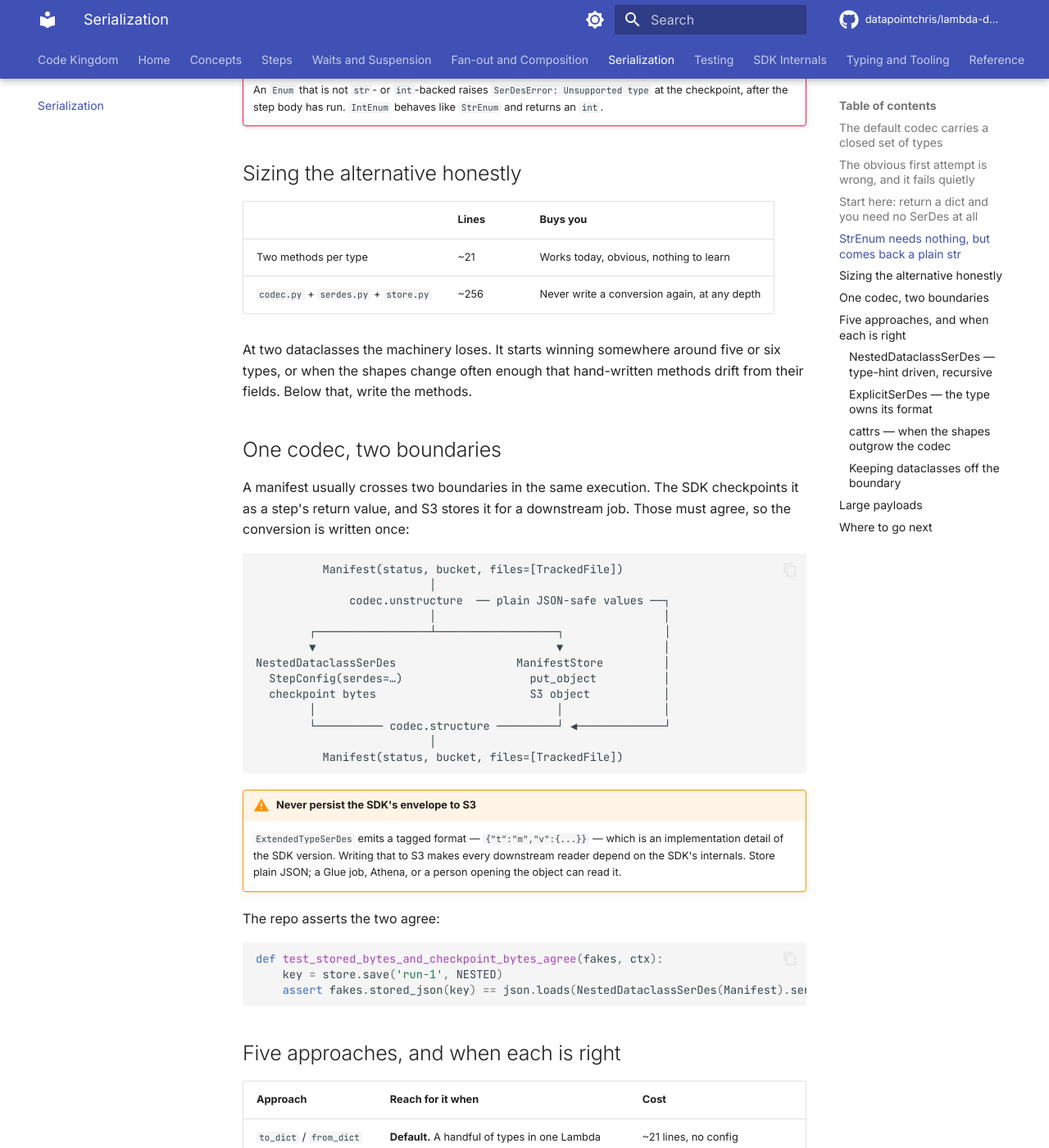
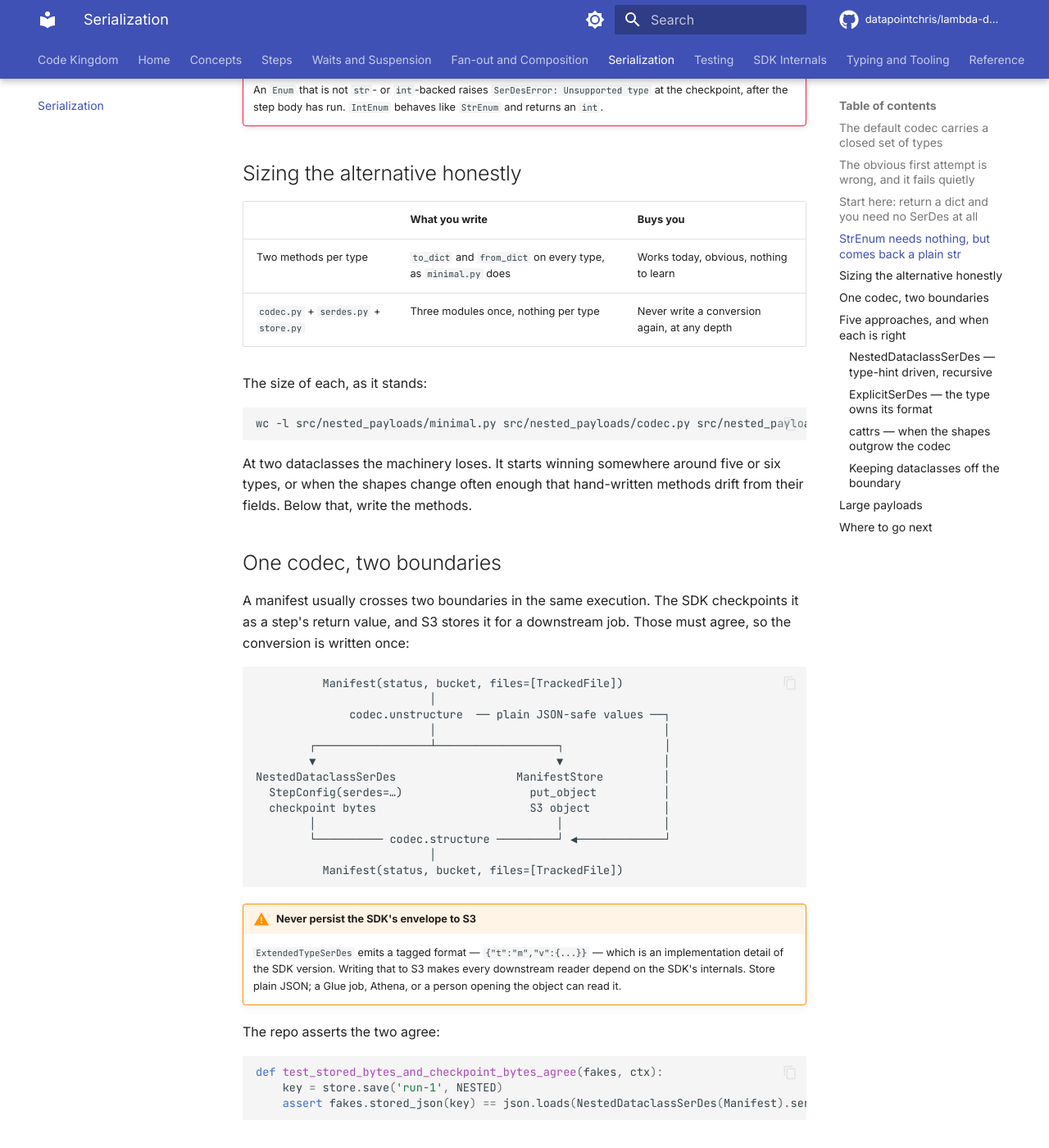
Before and after one commit to datapointchris/lambda-durable-functions, an MkDocs documentation site: the page built from docs/serialization.md, in a window 1280 px wide and 1400 px high, scrolled down 4290 px. Shown: the whole window at 82% size. Built offline with MkDocs 1.6.1 and Material for MkDocs 9.7.7, drawn with Linux system fonts in a browser that asks for light colours; comment, search, counter and statistics services are not loaded; some of the changed text lies outside the part shown.

Commit message:
docs(serialization): size the codec options by what you write, not a line count
docs/serialization.md said minimal.py held 21 lines of conversion and charged ~21 lines for to_dict/from_dict. It charged ~256 lines for the general codec, and minimal.py's docstring said codec.py plus serdes.py was around 200 lines. None matched the files. wc -l gave 97 for minimal.py, and 78, 114 and 45 for codec.py, serdes.py and store.py, so the codec was 192 lines and all three were 237. Any edit to those modules moves the numbers again with nothing pointing at the prose.

The sizing table now says what each approach asks you to write: two methods per type, as minimal.py does, against three modules written once. Under the table is the wc -l command that prints each size as it stands. The five-approaches table and the minimal.py docstring name the methods and modules instead of a count.

````diff
--- a/docs/serialization.md
+++ b/docs/serialization.md
@@ -134,8 +134,8 @@ def lambda_handler(event: dict, context: DurableContext) -> dict:
     }
 ```
 
-The types are `src/nested_payloads/minimal.py` — 21 lines of conversion across two types — and the
-handler is `src/nested_payloads/minimal_handler.py`. `src/nested_payloads/handler.py` is the same
+The types are `src/nested_payloads/minimal.py`, a `to_dict` and a `from_dict` on each of its two
+types, and the handler is `src/nested_payloads/minimal_handler.py`. `src/nested_payloads/handler.py` is the same
 job written with the general codec, for comparison. Everything below is what to reach for when the
 small version stops being enough.
 
@@ -190,10 +190,16 @@ instance built with a bare string — a dataclass does no runtime type checking,
 
 ## Sizing the alternative honestly
 
-| | Lines | Buys you |
+| | What you write | Buys you |
 | --- | --- | --- |
-| Two methods per type | ~21 | Works today, obvious, nothing to learn |
-| `codec.py` + `serdes.py` + `store.py` | ~256 | Never write a conversion again, at any depth |
+| Two methods per type | `to_dict` and `from_dict` on every type, as `minimal.py` does | Works today, obvious, nothing to learn |
+| `codec.py` + `serdes.py` + `store.py` | Three modules once, nothing per type | Never write a conversion again, at any depth |
+
+The size of each, as it stands:
+
+```bash
+wc -l src/nested_payloads/minimal.py src/nested_payloads/codec.py src/nested_payloads/serdes.py src/nested_payloads/store.py
+```
 
 At two dataclasses the machinery loses. It starts winning somewhere around five or six types, or
 when the shapes change often enough that hand-written methods drift from their fields. Below that,
@@ -238,8 +244,8 @@ def test_stored_bytes_and_checkpoint_bytes_agree(fakes, ctx):
 
 | Approach | Reach for it when | Cost |
 | --- | --- | --- |
-| `to_dict` / `from_dict` | **Default.** A handful of types in one Lambda | ~21 lines, no config |
-| `NestedDataclassSerDes` | Many types, or shapes that change often | ~256 lines, no dependencies |
+| `to_dict` / `from_dict` | **Default.** A handful of types in one Lambda | Two methods per type, no config |
+| `NestedDataclassSerDes` | Many types, or shapes that change often | `codec.py` + `serdes.py`, no dependencies |
 | `ExplicitSerDes` | The wire format is a contract — versioning, renames, computed fields | Two methods per type |
 | `cattrs` | Discriminated unions, per-field hooks, validation on the way in | Two packages in the bundle |
 | No dataclass at the boundary | The type is only used inside pure logic | Nothing, but you lose the type at the seam |
````
Also changed, not shown: 1 other file.
